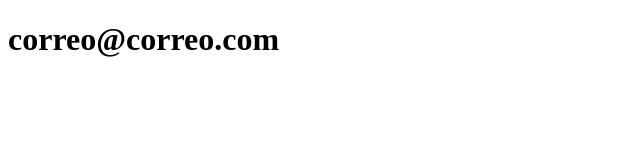
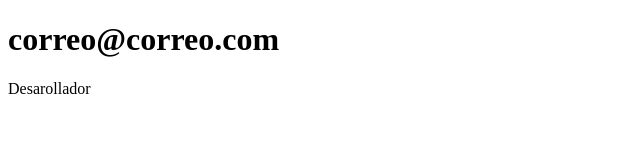
Before and after one commit to alonso1298/sistema-de-registro, a plain HTML site: page contacto.html in a window 1280 px wide. Shown: the whole page, without its empty margins (0-640 px from the left). Drawn offline with Linux system fonts and the light colour scheme.

Commit message:
Actualiza el contacto

```diff
--- a/contacto.html
+++ b/contacto.html
@@ -7,5 +7,6 @@
 </head>
 <body>
     <h1>correo@correo.com</h1>
+        <p>Desarollador</p>
 </body>
 </html>
```
